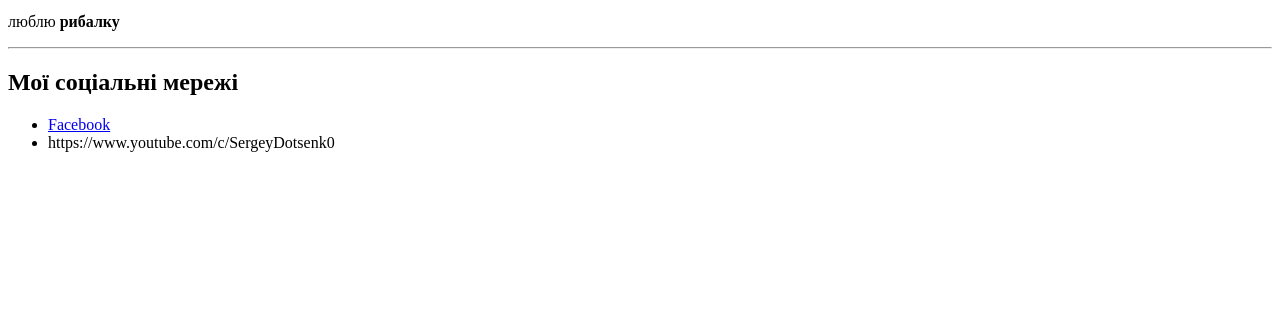
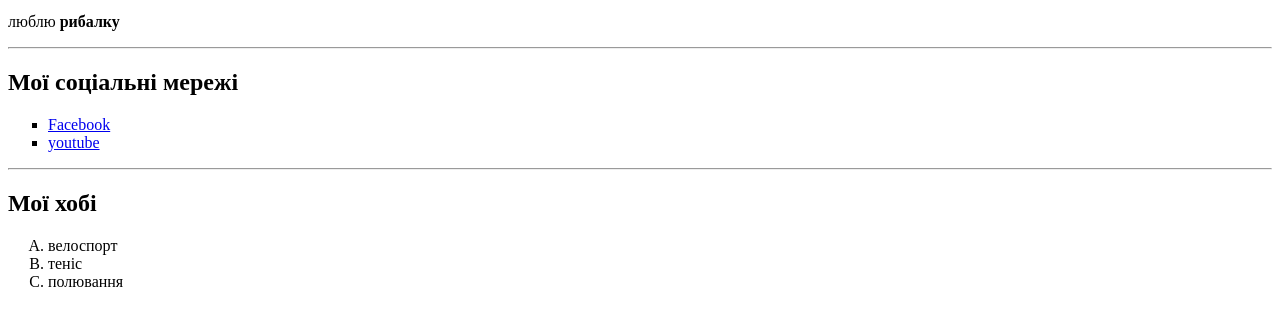
Before and after one commit to SVDotsenko/lesson2, a plain HTML site: page index.html in a window 1280 px wide. Shown: the part 101-426 px from the top of the page. Drawn offline with Linux system fonts and the light colour scheme.

Commit message:
hobbies were added

```diff
--- a/index.html
+++ b/index.html
@@ -12,14 +12,25 @@
     <!-- <hr width="300" color="red" size="5"> -->
     <hr>
     <h2>Мої соціальні мережі</h2>
-    <ul>
+    <ul type="square">
         <li>
             <a href="https://www.facebook.com/" target="_blank">
                 Facebook
             </a>
         </li>
-        <li>https://www.youtube.com/c/SergeyDotsenk0</li>
+        <li>
+            <a href="https://www.youtube.com/c/SergeyDotsenk0">
+                youtube
+            </a>
+        </li>
     </ul>
+    <hr>
+    <h2>Мої хобі</h2>
+    <ol type="A">
+        <li>велоспорт</li>
+        <li>теніс</li>
+        <li>полювання</li>
+    </ol>
 </body>
 
 </html>
```
